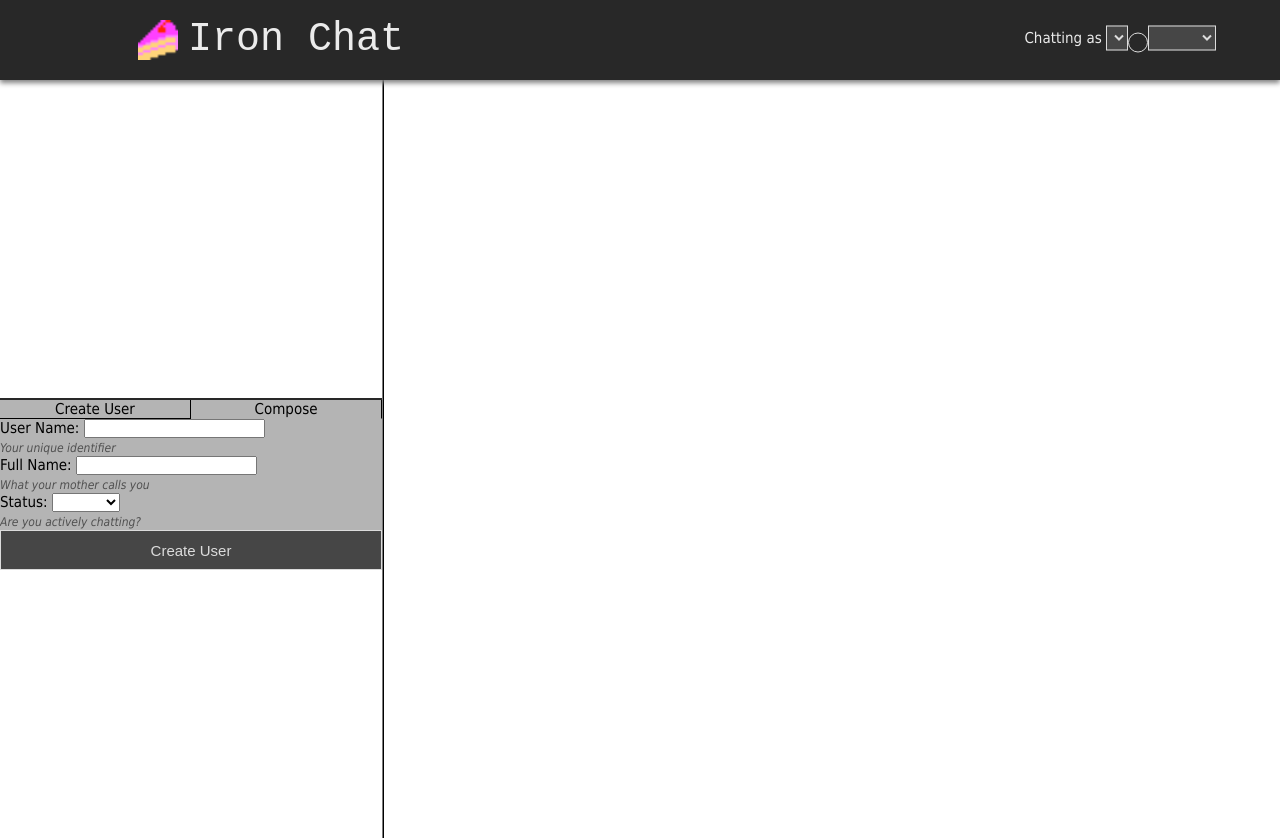
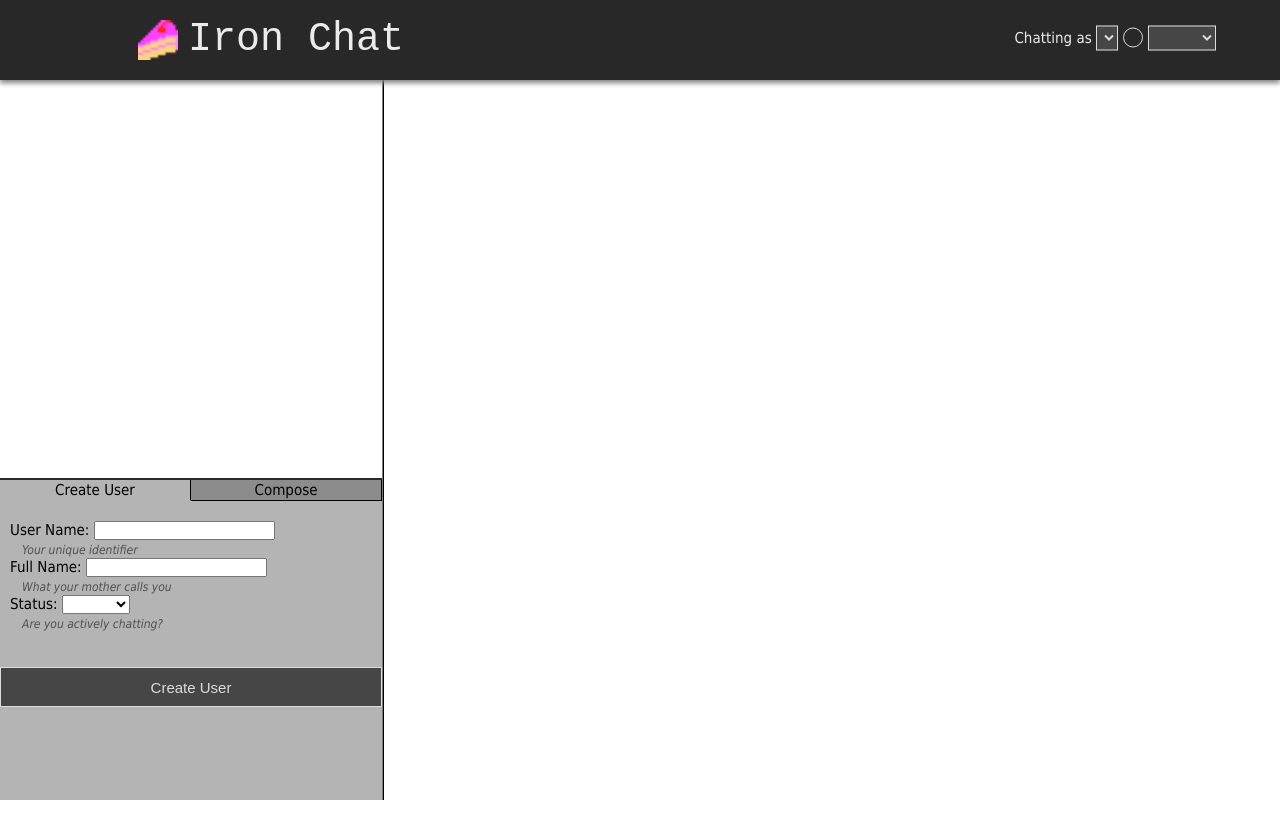
Before and after one commit to BigBossSR/iron-chat, a website: page public/index.html in a window 1280 px wide. Both pictures are taken after a click on the element "Create User". Shown: the top 838 px of the page. After the commit the page ends 800 px from the top, so only its background shows below. Drawn offline with Linux system fonts and the light colour scheme; no server answers.

Commit message:
finishing touches, wednesday eod
everything works pretty smoothly, except starting scrollbox at bottom.

```diff
--- a/public/index.css
+++ b/public/index.css
@@ -25,7 +25,7 @@ span {
 	box-shadow: 0px 3px 5px gray;
 	background-color: rgb(40,40,40);
 	color: rgb(235,235,235);
-	position: relative;
+	position: fixed;
 }
 
 .page-container {
@@ -70,12 +70,18 @@ span {
 	height: 25px;
 }
 
+.top-bar .status-icon {
+	margin: 5px;
+	vertical-align: middle;
+	transform: translateY(-25%);
+}
+
 .status-icon {
 	height: 20px;
 	width: 20px;
 	border-radius: 20px;
 	border: solid 1px rgb(220,220,220);
-	vertical-align: middle;
+	vertical-align: initial;
 }
 
 .status-icon.active {
@@ -94,26 +100,24 @@ span {
 
 .sidebar {
 	width: 30%;
-	height: 100%;
+	height: 100vh;
 	border-right: ridge 2px rgb(40,40,40);
 }
 
 .user-list {
-	height: 40%;
+	padding-top: 95px;
+	height: 60%;
 	border-bottom: solid 2px rgb(40,40,40);
 	overflow: scroll;
 	font-size: 15px;
 }
 
 .tab-container {
-	height: 59%;
+	height: 40%;
+	background: rgb(180,180,180);
 }
 
-.message-window {
-	width: 69%;
-	height: 100vh;
-	font-size: 15px;
-	overflow: scroll;
+.tab-head {
 
 }
 
@@ -123,16 +127,18 @@ span {
 	width: 50%;
 	text-align: center;
 	font-size: 15px;
-	background: rgb(180,180,180);
+	background: rgb(140,140,140);
+	line-height: 20px;
 }
 
 .tab.active {
 	border-bottom: 1px solid rgb(180,180,180);
+	background: rgb(180,180,180)
 }
 
 .tab-content {
 	font-size: 15px;
-	background: rgb(180,180,180);
+	padding-top: 10px;
 }
 
 .lite {
@@ -141,10 +147,19 @@ span {
 	color: rgb(80,80,80);
 }
 
+.instruction {
+	margin-left: 12px;
+	margin-bottom: 8px;
+	font-style: oblique;
+	color: rgb(80,80,80);
+}
+
 .compose-box {
 	width: 100%;
 	height: 25vh;
-	margin: 20px 0;
+	margin-bottom: 20px;
+	font-size: 15px;
+	padding: 5px;
 }
 
 .submit {
@@ -155,6 +170,13 @@ span {
 	border: solid 1px rgb(220,220,220);
 	color: rgb(220,220,220);
 	font-size: 15px;
+}
+
+.message-window {
+	width: 70%;
+	height: 100vh;
+	font-size: 15px;
+	overflow: auto;
 }
 
 .message-box {
@@ -176,4 +198,14 @@ span {
 
 .message-text {
 	padding: 5px;
+	width: 79%;
 }
+
+.create-window {
+	padding: 10px;
+	margin-bottom: 25px;
+}
+
+#bottom{
+	font-size: 0px;
+}
--- a/public/index.html
+++ b/public/index.html
@@ -39,19 +39,19 @@
 
 		<div class="tab-container">
 			<div class="tab-heads">
-				<div class="tab il" ng-click="toggleTabs()">Create User</div>
-				<div class="tab il active" ng-click="toggleTabs()">Compose</div>
+				<div class="tab il" ng-click="toggleTabs()" ng-class="{active: (active.create === true)}">Create User</div>
+				<div class="tab il" ng-click="toggleTabs()" ng-class="{active:  (active.compose === true)}">Compose</div>
 			</div>
 
 			<div class="tab-content">
 				<div class="create-window" ng-show="active.create">
 					User Name: <input type="text" ng-model="userName">
 					<br>
-						<span class="lite">Your unique identifier</span>
+						<span class="lite instruction">Your unique identifier</span>
 						<br>
 					Full Name: <input type="text" ng-model="fullName">
 					<br>
-						<span class="lite">What your mother calls you</span>
+						<span class="lite instruction">What your mother calls you</span>
 						<br>
 					Status:
 						<select ng-model="newStatus">
@@ -60,15 +60,19 @@
 							<option value="inactive">Inactive</option>
 						</select>
 					<br>
-						<span class="lite">Are you actively chatting?</span>
+						<span class="lite instruction">Are you actively chatting?</span>
 					<br>
-					<button ng-click="createUser()" class="submit">Create User</button>
+
 				</div>
 
 				<div class="compose-window" ng-show="active.compose">
-					<input type="text" class="compose-box" ng-model="messageText">
-					<button ng-click="submitMessage()" class="submit">Send Message</button>
+					<div class="instruction">Start chatting!</div>
+					<textarea class="compose-box" ng-model="messageText"></textarea>
 				</div>
+			</div>
+			<div class="button-box">
+				<button ng-click="createUser()" class="submit" ng-show="active.create">Create User</button>
+				<button ng-click="submitMessage()" class="submit" ng-show="active.compose">Send Message</button>
 			</div>
 		</div>
 	</div>
@@ -82,6 +86,7 @@
 			</div>
 			<div class="message-text il">{{message.text}}</div>
 		</div>
+		<a id="bottom">Bottom Anchor Requires Text</a>
 	</div>
 
 </div>
--- a/public/index.js
+++ b/public/index.js
@@ -1,6 +1,6 @@
 var app = angular.module("chatClient", [])
 
-app.controller("ChatController", function($scope, $http, $interval){
+app.controller("ChatController", function($scope, $http, $interval, $location, $anchorScroll){
 
 	$scope.active = {
 		compose: true,
@@ -19,19 +19,11 @@ app.controller("ChatController", function($scope, $http, $interval){
 
 				angular.forEach($scope.messages, function(message){
 
-					/*var myUser
-					angular.forEach($scope.users, function(user){
-						//console.log(user._id)
-						if (user._id === message._id) {
-
-							message.username = user.username
-						}
-					})*/
+					message.time = moment(message.timestamp).format("dddd hh:mm")
 
 
-					message.time = moment(message.timestamp).format("dddd hh:mm")
-					//console.log(message)
 				})
+				$scope.goToBottom()
 			}).error(function(){
 				console.log('no')
 			})
@@ -51,6 +43,7 @@ app.controller("ChatController", function($scope, $http, $interval){
 	}
 
 	$scope.submitMessage=function(){
+		$scope.goToBottom()
 		if (!$scope.user_id) {
 			alert("You must be someone to chat!")
 			return
@@ -62,10 +55,11 @@ app.controller("ChatController", function($scope, $http, $interval){
 			status: $scope.currentStatus,
 		})
 			.success(function(data){
-				console.log("poo")
+				$scope.messageText = ""
+				getMessages()
 
 			}).error(function(){
-				console.log('no')
+
 			})
 	}
 
@@ -79,7 +73,7 @@ app.controller("ChatController", function($scope, $http, $interval){
 			user_id: $scope.user_id,
 		})
 			.success(function(){
-				console.log("Sttus changed")
+				console.log("Status changed")
 			})
 	}
 
@@ -106,10 +100,18 @@ app.controller("ChatController", function($scope, $http, $interval){
 		$scope.active.create = !$scope.active.create
 	}
 
+	getMessages()
+	getUsers()
 
-	getUsers()
-	getMessages()
 
+	$scope.goToBottom = function() {
+		$location.hash('bottom')
+		$anchorScroll()
+		console.log("bottom?")
+	}
+
+	$interval(getMessages, 30000)
+	$interval(getUsers, 60000)
 
 
 })
```
